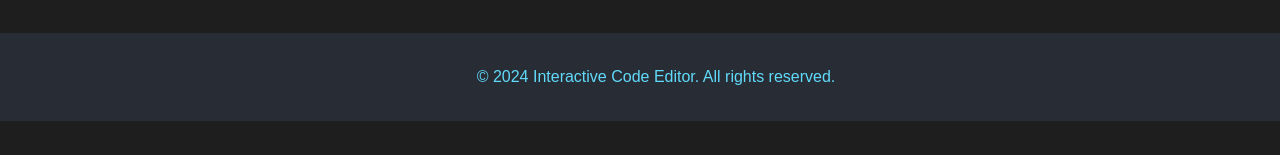
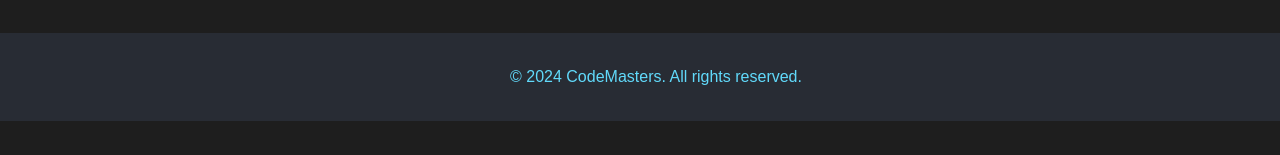
Before and after one commit to hady-awayda/frontend-code-editor, a React (Vite) app: page /admin in a window 1280 px wide. Shown: the part 160-315 px from the top of the page. Built offline with nearby package versions, Linux system fonts and the light colour scheme.

Commit message:
Adjusted title in footer

```diff
--- a/src/components/Layout/Footer/index.jsx
+++ b/src/components/Layout/Footer/index.jsx
@@ -4,7 +4,7 @@
   return (
     <footer className="footer">
       <div className="footer-content">
-        <p>© 2024 Interactive Code Editor. All rights reserved.</p>
+        <p>© 2024 CodeMasters. All rights reserved.</p>
       </div>
     </footer>
   );
```
